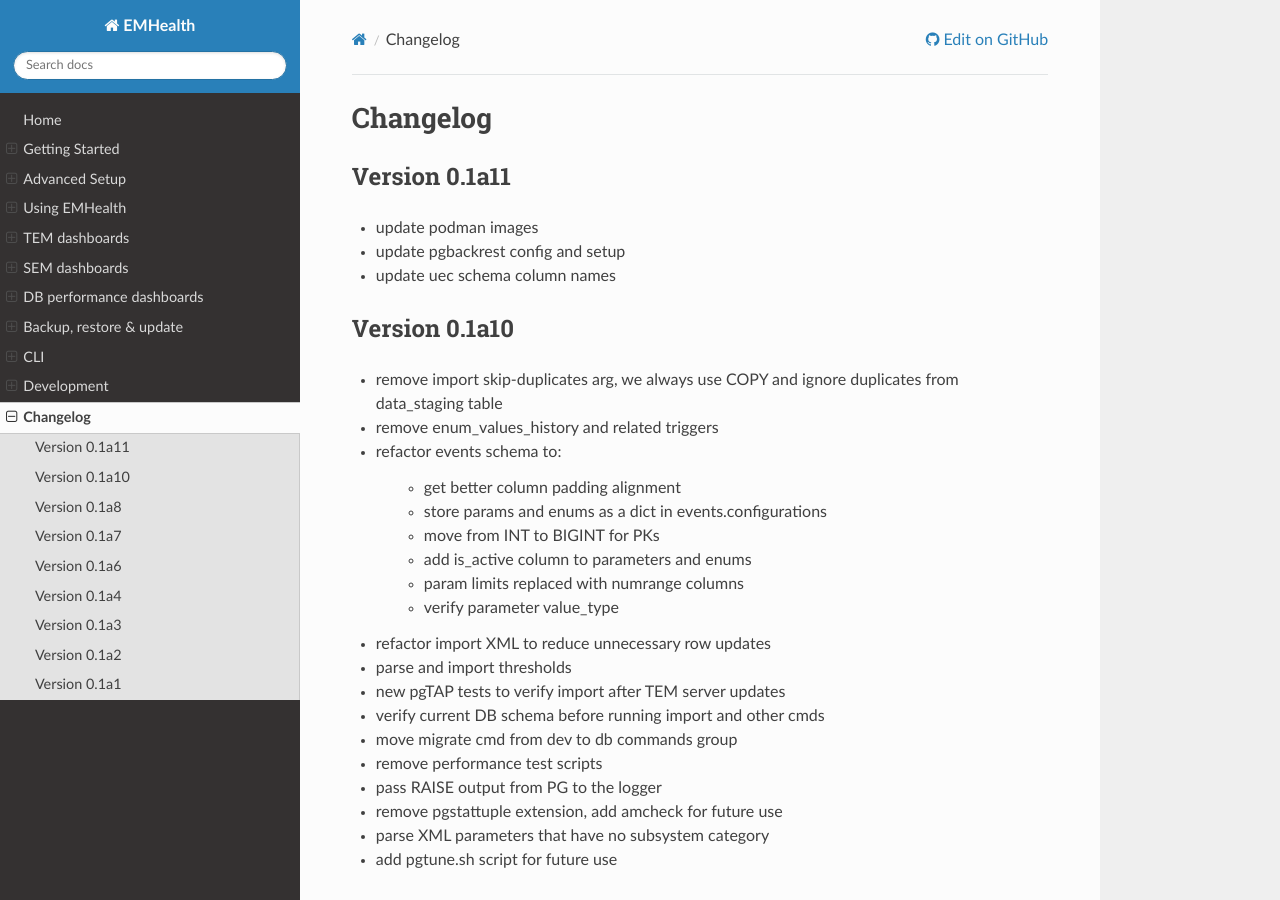
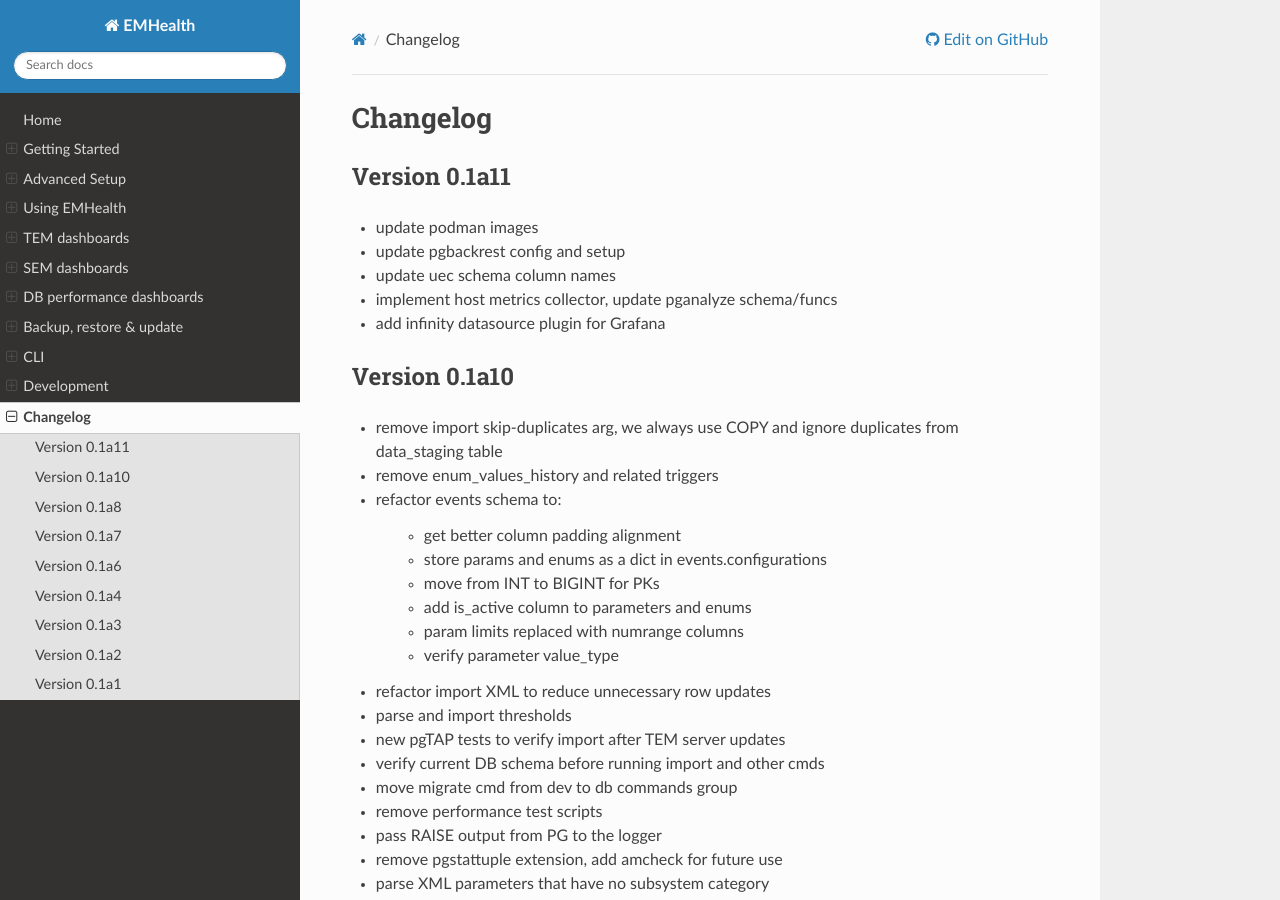
Before and after one commit to azazellochg/em_health, a Sphinx documentation site: the page built from docs/changelog.rst, in a window 1280 px wide and 900 px high. Built offline with Sphinx 7.4.7 and the Read the Docs theme 3.1.0, drawn with Linux system fonts in a browser that asks for light colours.

```diff
--- a/docs/changelog.rst
+++ b/docs/changelog.rst
@@ -7,6 +7,8 @@
 * update podman images
 * update pgbackrest config and setup
 * update uec schema column names
+* implement host metrics collector, update pganalyze schema/funcs
+* add infinity datasource plugin for Grafana
 
 Version 0.1a10
 ^^^^^^^^^^^^^^
```
Also changed, not shown: 1 other file.
